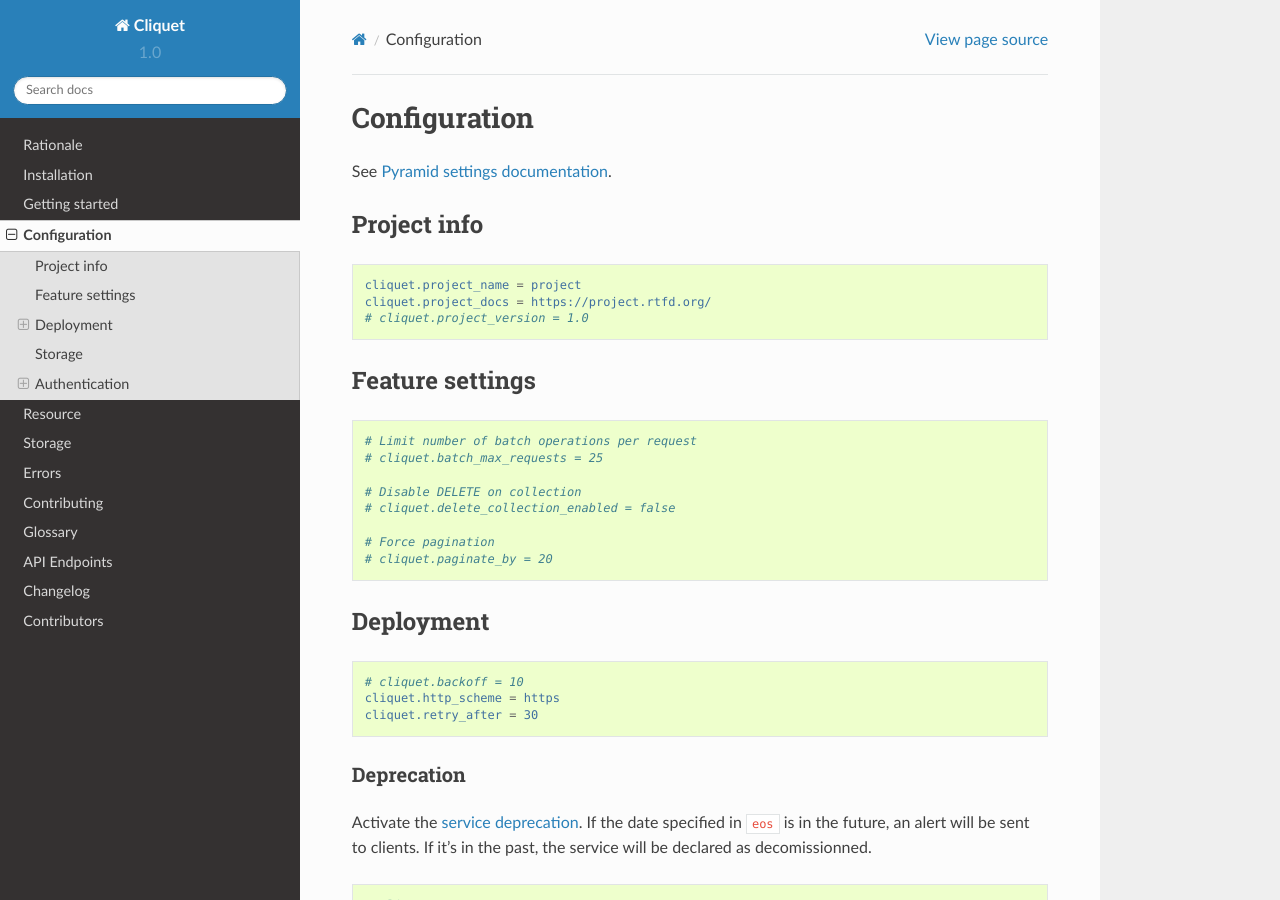
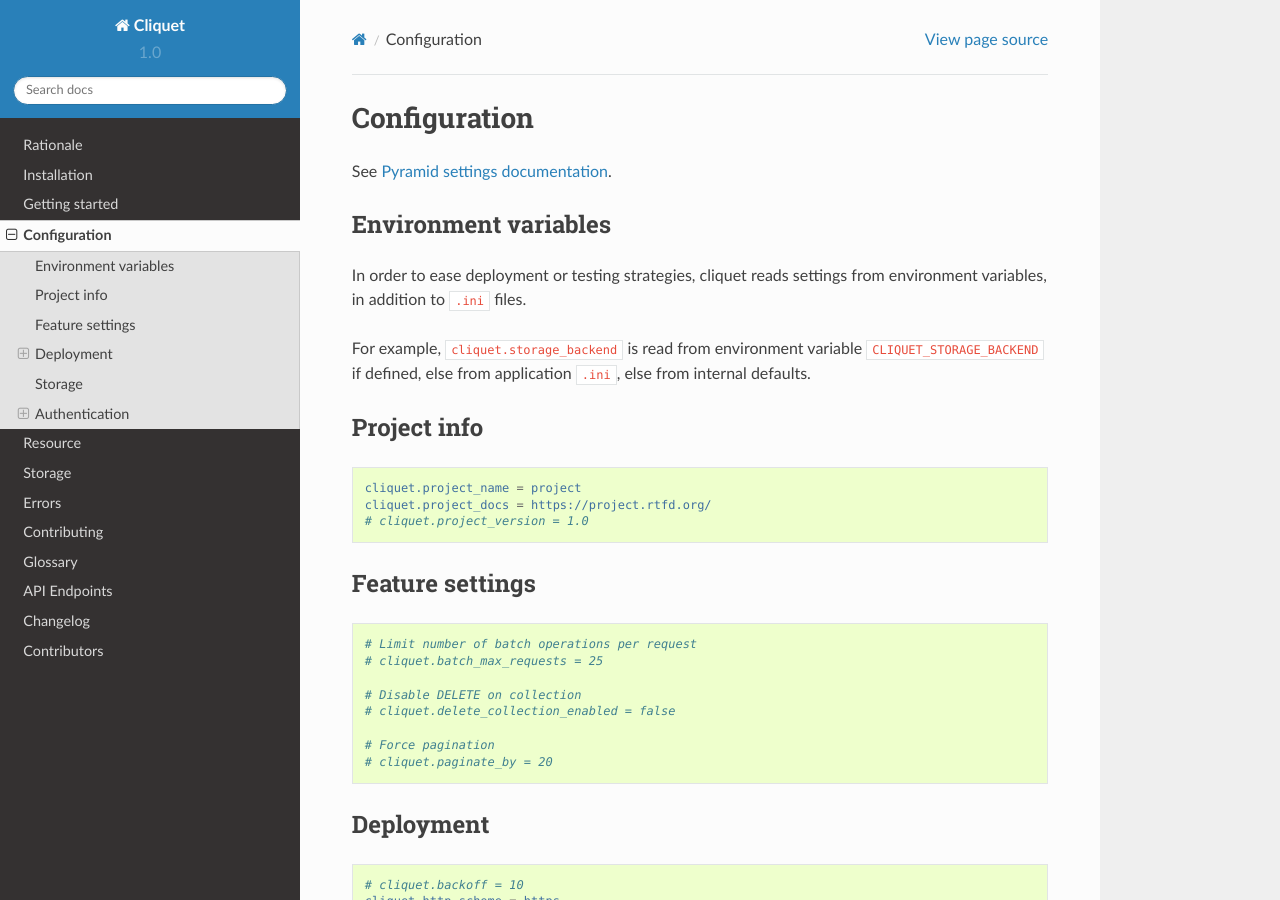
Before and after one commit to Kinto/kinto, a Sphinx documentation site: the page built from docs/configuration.rst, in a window 1280 px wide and 900 px high. Built offline with Sphinx 7.4.7 and the Read the Docs theme 2.0.0, drawn with Linux system fonts in a browser that asks for light colours.

Commit message:
Mention environment variables in docs

```diff
--- a/docs/configuration.rst
+++ b/docs/configuration.rst
@@ -5,6 +5,17 @@
 
 
 See `Pyramid settings documentation <http://docs.pylonsproject.org/docs/pyramid/en/latest/narr/environment.html>`_.
+
+
+Environment variables
+=====================
+
+In order to ease deployment or testing strategies, cliquet reads settings
+from environment variables, in addition to ``.ini`` files.
+
+For example, ``cliquet.storage_backend`` is read from environment variable
+``CLIQUET_STORAGE_BACKEND`` if defined, else from application ``.ini``, else
+from internal defaults.
 
 
 Project info
```
